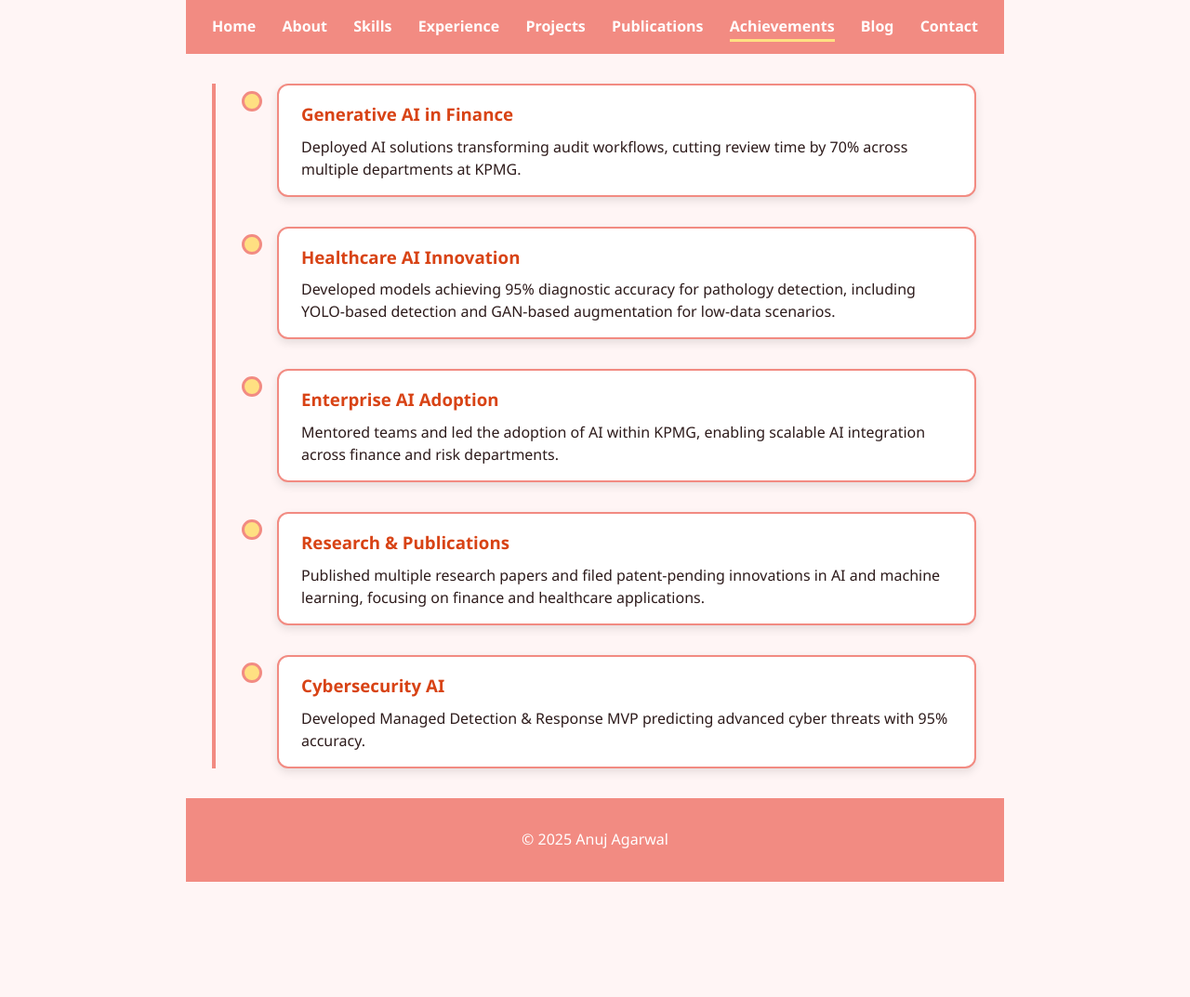
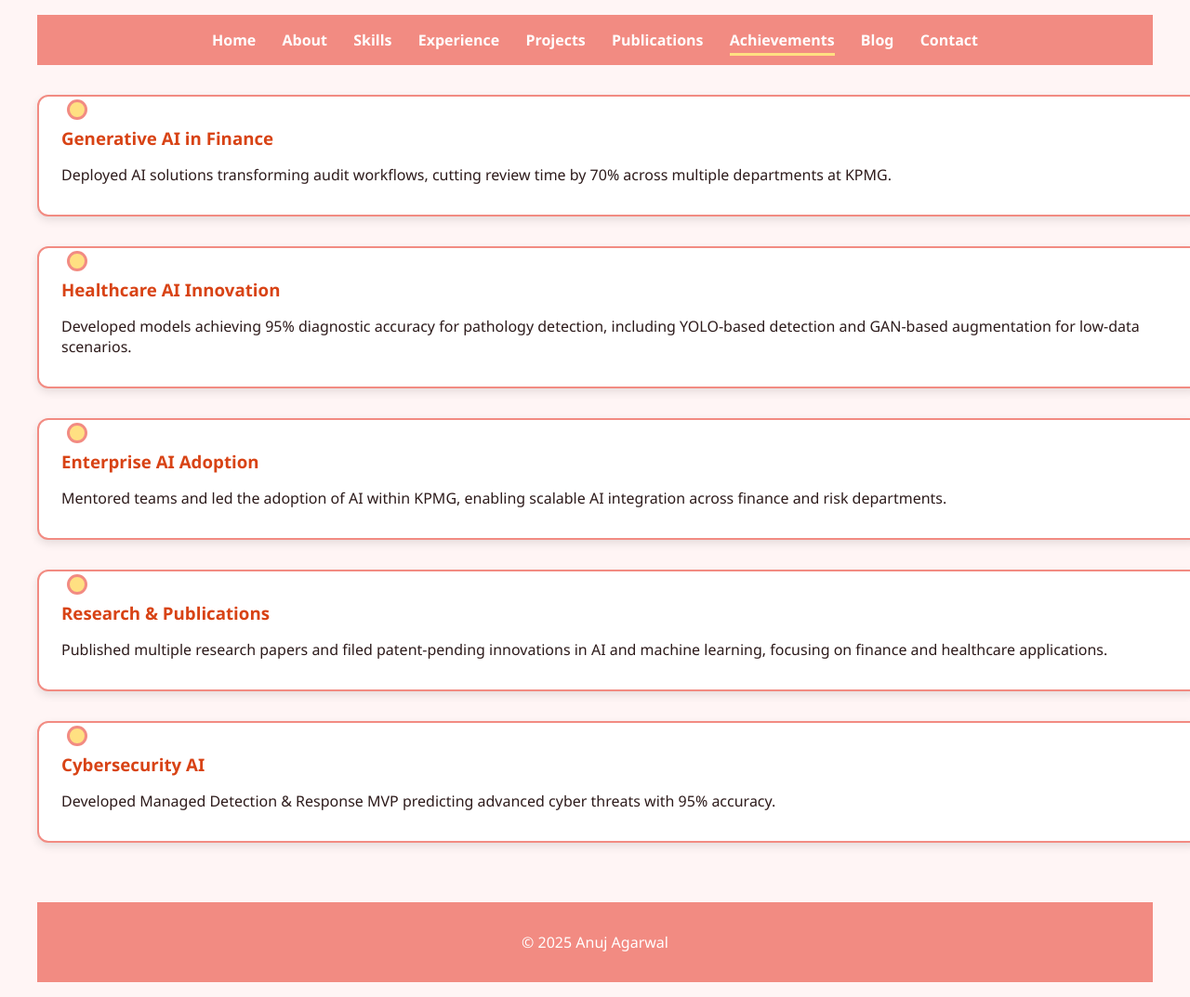
Before and after one commit to anuj-agarwal/anuj-agarwal.github.io, a Jekyll site: the page built from achievements.md, in a window 1280 px wide. Shown: the whole page at 93% size. Built offline with Jekyll 4.4.1, drawn with Linux system fonts in a browser that asks for light colours; before the commit the page ends 949 px from its top, so only the background shows below that.

Commit message:
Update style.css

```diff
--- a/assets/style.css
+++ b/assets/style.css
@@ -2,24 +2,25 @@
 html, body {
   height: 100%;
   margin: 0;
+  width: 100%;
 }
 
 body {
   font-family: 'Segoe UI', sans-serif;
   display: flex;
   flex-direction: column;
-  background: #fff5f5; /* light red background */
+  background: #fff5f5; /* light red/pink */
   color: #2d1b1b;
-  line-height: 1.6;
 }
 
 .wrapper {
   flex: 1;
   display: flex;
   flex-direction: column;
+  width: 100%;
   max-width: 1200px;
   margin: 0 auto;
-  padding: 0 1rem;
+  padding: 1rem 2rem;
 }
 
 /* Header */
@@ -50,9 +51,10 @@ nav a.active {
 h1, h2, h3 {
   color: #d84315;
   margin-top: 1rem;
+  margin-bottom: 0.5rem;
 }
 
-/* General Box Cards */
+/* Full-width cards */
 .box {
   background: #ffffff;
   border: 2px solid #f28b82;
@@ -61,6 +63,7 @@ h1, h2, h3 {
   margin: 1rem 0;
   box-shadow: 0 4px 10px rgba(0,0,0,0.1);
   transition: transform 0.2s, box-shadow 0.2s, background 0.2s;
+  width: 100%;
 }
 
 .box:hover {
@@ -69,14 +72,15 @@ h1, h2, h3 {
   background: #fff0f0;
 }
 
-/* Timeline Common */
-.timeline-container {
+/* Timeline */
+.timeline {
   position: relative;
-  padding-left: 80px; /* space for date/line */
   margin: 2rem 0;
+  padding-left: 80px;
 }
 
-.timeline-line {
+.timeline::before {
+  content: '';
   position: absolute;
   top: 0;
   left: 40px;
@@ -85,64 +89,31 @@ h1, h2, h3 {
   background: #f28b82;
 }
 
-/* Timeline Entry */
 .timeline-entry {
   position: relative;
   margin-bottom: 2rem;
-  display: flex;
-  align-items: flex-start;
 }
 
-.timeline-dot {
+.timeline-entry::before {
+  content: '';
+  position: absolute;
+  left: 32px;
   width: 16px;
   height: 16px;
   background: #ffe082;
+  border-radius: 50%;
   border: 3px solid #f28b82;
-  border-radius: 50%;
-  margin-right: 1rem;
-  flex-shrink: 0;
-  position: relative;
-  top: 0.5rem;
+  top: 5px;
 }
 
-/* Timeline Card */
-.timeline-card {
-  background: #ffffff;
-  border: 2px solid #f28b82;
-  border-radius: 12px;
-  padding: 1rem 1.5rem;
-  box-shadow: 0 4px 10px rgba(0,0,0,0.1);
-  transition: transform 0.2s, box-shadow 0.2s, background 0.2s;
-  max-width: 700px;
-}
-
-.timeline-card h3 {
-  margin-top: 0;
-  margin-bottom: 0.5rem;
-  color: #d84315;
-}
-
-.timeline-card p {
-  margin: 0;
-  color: #2d1b1b;
-  line-height: 1.5;
-}
-
-.timeline-card:hover {
-  transform: translateY(-5px);
-  box-shadow: 0 8px 16px rgba(0,0,0,0.15);
-  background: #fff0f0;
-}
-
-/* Timeline Date (left aligned) */
+/* Date left of timeline */
 .timeline-date {
   position: absolute;
-  left: -160px;
-  width: 140px;
+  left: -140px;
+  width: 120px;
   text-align: right;
   font-weight: bold;
   color: #d84315;
-  top: 0;
 }
 
 /* Collapsible */
@@ -161,37 +132,49 @@ h1, h2, h3 {
   margin-bottom: 0.5rem;
 }
 
-.collapsible:hover,
-.active-collapsible {
+.collapsible:hover {
   background: #ffe0e0;
 }
 
+.active-collapsible {
+  background-color: #ffe0e0;
+}
+
 .content-collapsible {
-  padding: 0 18px;
+  padding: 12px 18px;
   display: none;
   overflow: hidden;
   background-color: #fff;
   border-left: 2px solid #f28b82;
+  border-right: 2px solid #f28b82;
+  border-bottom: 2px solid #f28b82;
+  border-radius: 0 0 8px 8px;
   margin-bottom: 1rem;
-  border-radius: 0 0 8px 8px;
+  width: 100%;
+  box-sizing: border-box;
 }
 
 /* Achievements Timeline */
 .achievements-timeline {
   position: relative;
-  padding-left: 60px;
-  max-width: 900px;
-  margin: 2rem auto;
+  margin-left: 0;
+  padding: 2rem 0;
 }
 
-.achievements-timeline::before {
-  content: "";
-  position: absolute;
-  top: 0;
-  left: 28px;
-  width: 4px;
-  height: 100%;
-  background: #f28b82;
+.timeline-card {
+  background: #ffffff;
+  border: 2px solid #f28b82;
+  border-radius: 12px;
+  padding: 1rem 1.5rem;
+  box-shadow: 0 4px 10px rgba(0,0,0,0.1);
+  transition: transform 0.2s, box-shadow 0.2s, background 0.2s;
+  width: 100%;
+}
+
+.timeline-card:hover {
+  transform: translateY(-5px);
+  box-shadow: 0 8px 16px rgba(0,0,0,0.15);
+  background: #fff0f0;
 }
 
 /* Footer */
@@ -203,7 +186,7 @@ footer {
   margin-top: auto;
 }
 
-/* Internal Links */
+/* Internal links */
 a.internal-link {
   color: #d84315;
   text-decoration: underline;
@@ -213,10 +196,14 @@ a.internal-link:hover {
   color: #f28b82;
 }
 
-/* Center content helper for Home/Blog/Contact */
+/* Contact Page Specific */
 .center-content {
-  display: flex;
-  flex-direction: column;
-  align-items: center;
   text-align: center;
 }
+
+.center-content a.box {
+  display: inline-block;
+  margin: 1rem;
+  max-width: 220px;
+  width: 100%;
+}
```
